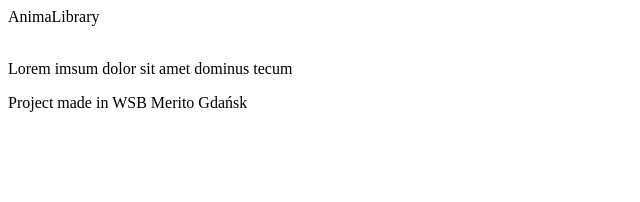
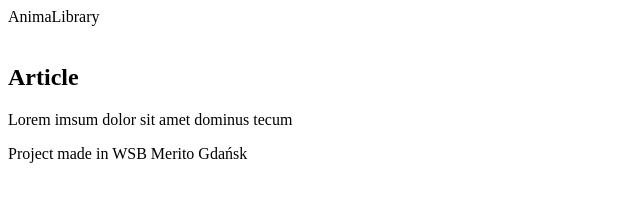
Before and after one commit to kollanpame/mwwp, a plain HTML site: page index.html in a window 1280 px wide. Shown: the whole page, without its empty margins (0-640 px from the left). Drawn offline with Linux system fonts and the light colour scheme.

Commit message:
added a comment and article header

```diff
--- a/index.html
+++ b/index.html
@@ -12,6 +12,7 @@
     <main>
         <section>
             <img scr = "./img/zebra.jpg" alt="">
+            <h1> Article </h1> <!--Beggining of article-->
             <p> Lorem imsum dolor sit amet dominus tecum</p>
         </section>
     </main>
```
